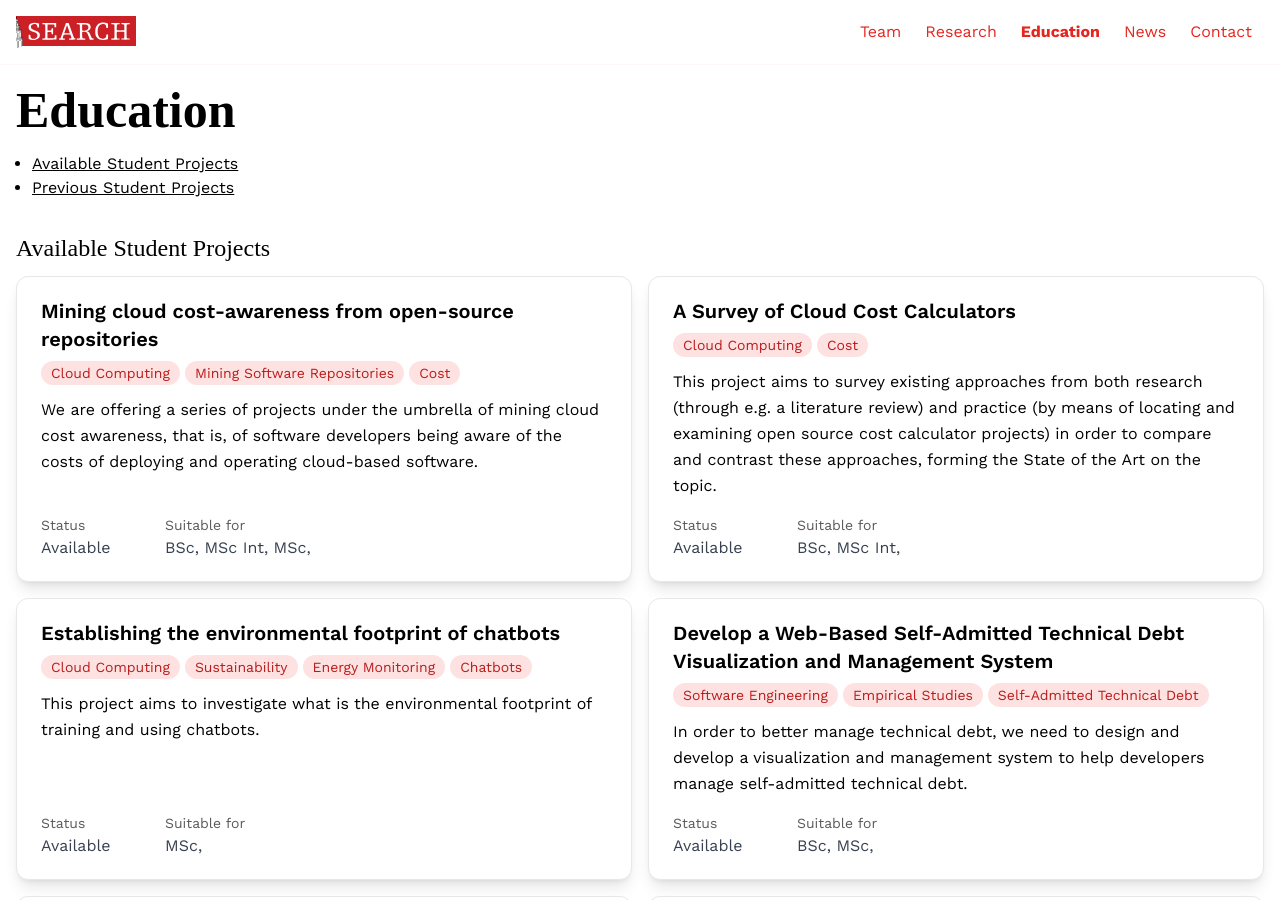
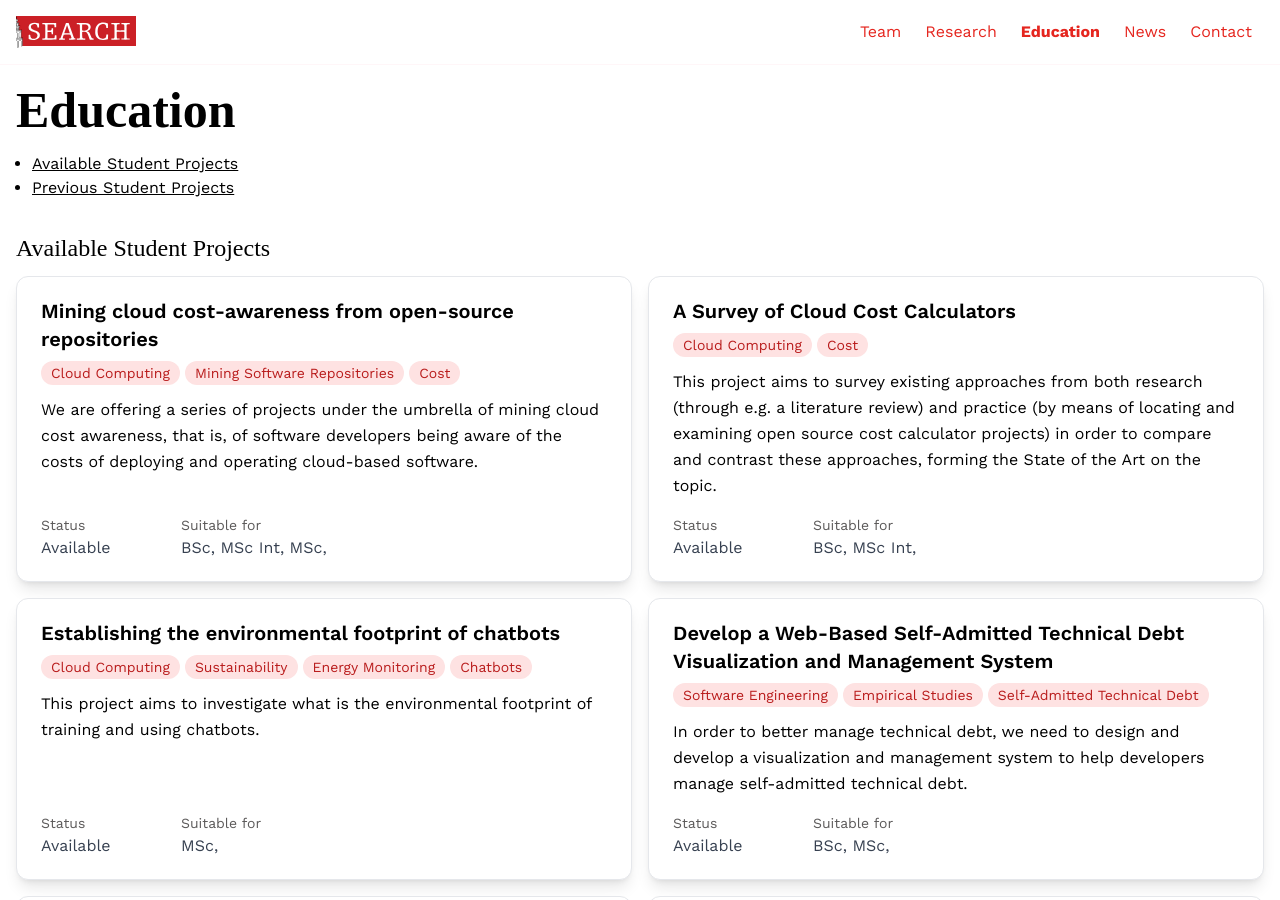
Before and after one commit to search-rug/search-rug.github.io, a Jekyll site: the page built from education.md, in a window 1280 px wide and 900 px high. Built offline with Jekyll 4.4.1, drawn with Linux system fonts in a browser that asks for light colours; nearby versions of some CDN libraries; some web fonts are replaced.

Commit message:
refactor: use tailwind for project details
Use tailwind styling for details section of student-project-card.

```diff
--- a/_includes/student-project-card.html
+++ b/_includes/student-project-card.html
@@ -18,10 +18,10 @@
       {% endif %}
     </p>
 
-    <div class="details-container">
-      <div class="detail">
-        <p class="name">Status</p>
-        <p>
+    <div class="flex gap-10">
+      <div style="min-width: 100px;">
+        <p class="text-sm">Status</p>
+        <p class="text-gray-700">
           {% if project.available %}
           <span>Available</span>
           {% else %}
@@ -29,15 +29,17 @@
           {% endif %}
         </p>
       </div>
-      <div class="detail">
-        <p class="name">Suitable for</p>
-        <p>
+
+      <div style="min-width: 100px;">
+        <p class="text-sm">Suitable for</p>
+        <p class="text-gray-700">
           <!--TODO: get rid of trailing commas-->
           {% for type in project.types %}
           <span>{{ type }},</span>
           {% endfor %}
         </p>
       </div>
+
     </div>
   </div>
 </article>
```
Also changed, not shown: 1 other file.
